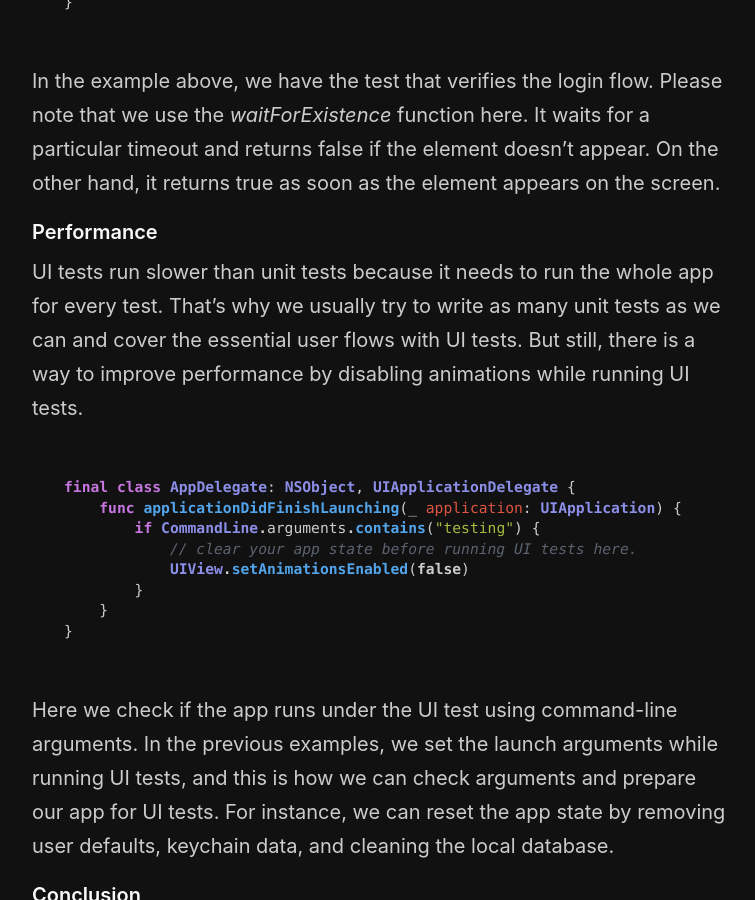
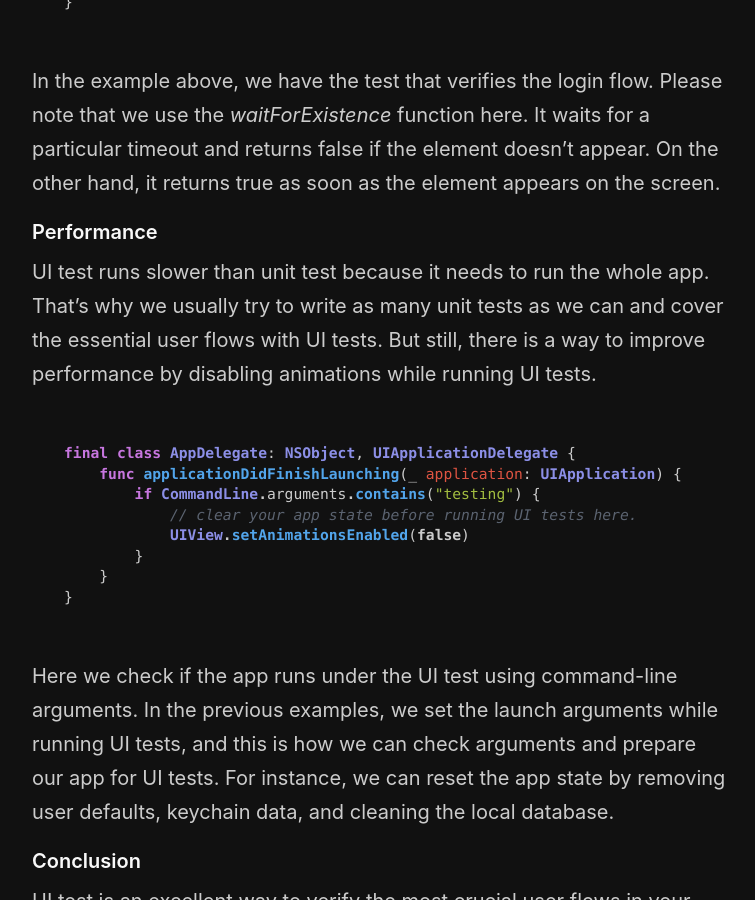
Before and after one commit to mecid/mecid.github.io, a Jekyll site: the page built from _posts/2021-03-18-ui-testing-in-swift-with-xctest-framework.md, in a window 1280 px wide and 900 px high, scrolled down 5123 px. Shown: the whole window, without its empty margins (258-1013 px from the left). Built offline with Jekyll 4.4.1, drawn with Linux system fonts in a browser that asks for light colours.

Commit message:
ui testing post fixed

````diff
--- a/_posts/2021-03-18-ui-testing-in-swift-with-xctest-framework.md
+++ b/_posts/2021-03-18-ui-testing-in-swift-with-xctest-framework.md
@@ -164,7 +164,7 @@ final class UITests: XCTestCase {
 In the example above, we have the test that verifies the login flow. Please note that we use the *waitForExistence* function here. It waits for a particular timeout and returns false if the element doesn't appear. On the other hand, it returns true as soon as the element appears on the screen.
 
 #### Performance
-UI tests run slower than unit tests because it needs to run the whole app for every test. That's why we usually try to write as many unit tests as we can and cover the essential user flows with UI tests. But still, there is a way to improve performance by disabling animations while running UI tests.
+UI test runs slower than unit test because it needs to run the whole app. That's why we usually try to write as many unit tests as we can and cover the essential user flows with UI tests. But still, there is a way to improve performance by disabling animations while running UI tests.
 
 ```swift
 final class AppDelegate: NSObject, UIApplicationDelegate {
````
